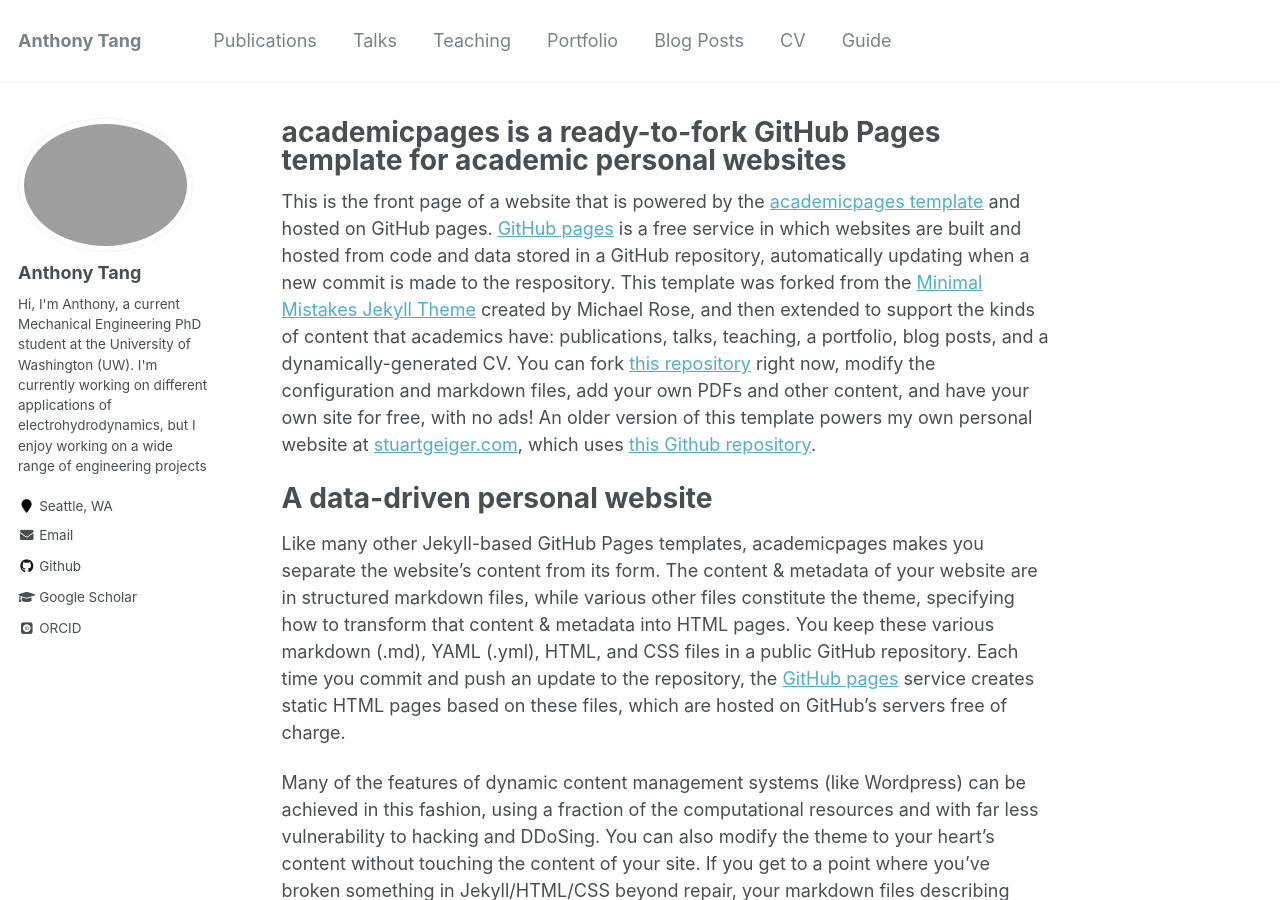
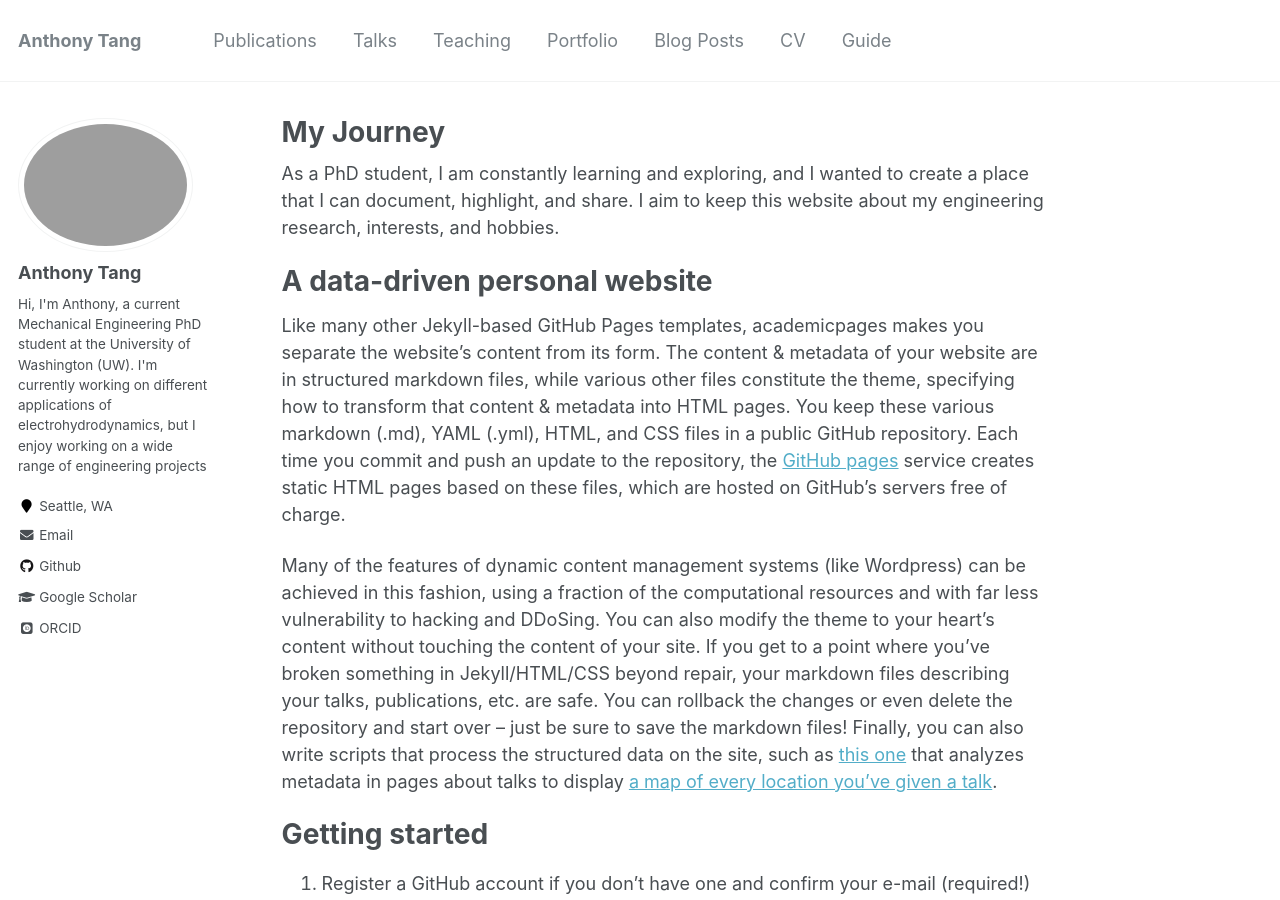
Before and after one commit to antang808/academic, a Jekyll site: the page built from _pages/about.md, in a window 1280 px wide and 900 px high. Built offline with Jekyll 4.4.1, drawn with Linux system fonts in a browser that asks for light colours; some web fonts are replaced.

Commit message:
Update about.md

```diff
--- a/_pages/about.md
+++ b/_pages/about.md
@@ -1,6 +1,6 @@
 ---
 permalink: /
-title: "academicpages is a ready-to-fork GitHub Pages template for academic personal websites"
+title: "My Journey"
 excerpt: "About me"
 author_profile: true
 redirect_from:
@@ -8,7 +8,7 @@ redirect_from:
   - /about.html
 ---
 
-This is the front page of a website that is powered by the [academicpages template](https://github.com/academicpages/academicpages.github.io) and hosted on GitHub pages. [GitHub pages](https://pages.github.com) is a free service in which websites are built and hosted from code and data stored in a GitHub repository, automatically updating when a new commit is made to the respository. This template was forked from the [Minimal Mistakes Jekyll Theme](https://mmistakes.github.io/minimal-mistakes/) created by Michael Rose, and then extended to support the kinds of content that academics have: publications, talks, teaching, a portfolio, blog posts, and a dynamically-generated CV. You can fork [this repository](https://github.com/academicpages/academicpages.github.io) right now, modify the configuration and markdown files, add your own PDFs and other content, and have your own site for free, with no ads! An older version of this template powers my own personal website at [stuartgeiger.com](http://stuartgeiger.com), which uses [this Github repository](https://github.com/staeiou/staeiou.github.io).
+As a PhD student, I am constantly learning and exploring, and I wanted to create a place that I can document, highlight, and share.  I aim to keep this website about my engineering research, interests, and hobbies.
 
 A data-driven personal website
 ======
```
